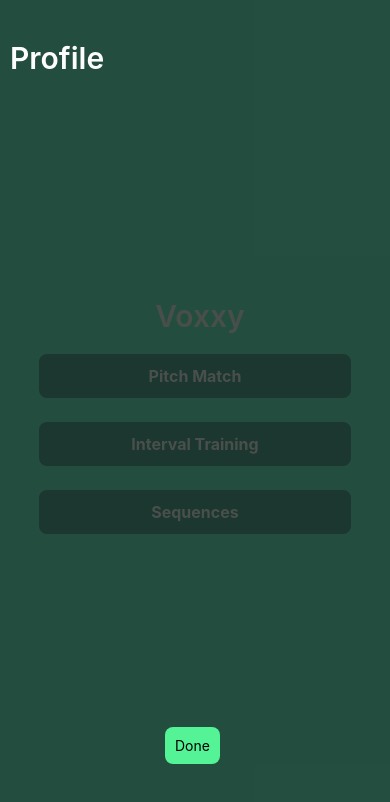
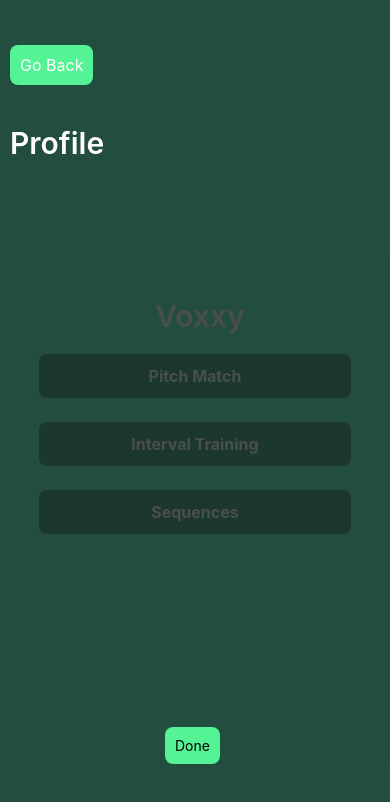
Before and after one commit to yoayo112/Voxxy, a React Native app: screen / in a window 390 px wide. Both pictures are taken after a click on the element 195 px from the left and 32 px from the top of the page. Shown: the top 802 px of the page. Built offline with nearby package versions, Linux system fonts and the light colour scheme.

Commit message:
factored BackButton into its own file

```diff
--- a/App.tsx
+++ b/App.tsx
@@ -16,7 +16,7 @@
   PermissionsAndroid,
  } from 'react-native';
 
-import styles, { pitchBoxWidth } from './VOX//styles';
+import styles, { pitchBoxWidth } from './VOX/UI/styles';
 import PitchMatchScreen from './VOX//pitchmatch';
 import IntervalScreen from './VOX//intervals';
 import SequenceScreen from './VOX//sequences';
--- a/VOX/API.tsx
+++ b/VOX/API.tsx
@@ -4,7 +4,7 @@
 */
 
 import React , {useState, useEffect} from 'react';
-import { pitchBoxHeight, heightRange } from './styles';
+import { pitchBoxHeight, heightRange } from './UI/styles';
 
 // used to translate frequency to position.
 //The box is 500px tall.
--- /dev/null
+++ b/VOX/UI/backButton.tsx
@@ -0,0 +1,25 @@
+/**
+ * simple back button interface
+ * @author Sky Vercauteren 2025
+ */
+
+import React from 'react';
+import {
+    Text,
+    TouchableOpacity,
+ } from 'react-native';
+ import styles from './styles';
+
+  interface props {
+  onBack: () => void;
+}
+
+ const BackButton: React.FC<props> =  ({ onBack })  => {
+    return (
+        <TouchableOpacity style={styles.backButton} onPress={onBack}>
+          <Text style={styles.backButtonText}>Go Back</Text>
+        </TouchableOpacity>
+    );
+ };
+
+ export default BackButton;
--- a/VOX/intervals.tsx
+++ b/VOX/intervals.tsx
@@ -12,7 +12,8 @@
   View,
   TouchableOpacity
  } from 'react-native';
- import styles from './styles';
+ import styles from './UI/styles';
+ import BackButton from './UI/backButton';
 
  interface IntervalScreenProps {
   onBack: () => void;
@@ -28,9 +29,7 @@
 
   return (
     <SafeAreaView style={styles.intervalContainer}>
-        <TouchableOpacity style={styles.backButton} onPress={onBack}>
-          <Text style={styles.backButtonText}>Go Back</Text>
-        </TouchableOpacity>
+        <BackButton onBack={onBack}/>
         <Text style={styles.titleText}>Pitch Match Game</Text>
         <Text style={{color: '#c8dcdfff', fontSize: 16}}>
           Welcome to the interval game! {"\n"}
--- a/VOX/pitchmatch.tsx
+++ b/VOX/pitchmatch.tsx
@@ -12,7 +12,7 @@
   TouchableOpacity,
  } from 'react-native';
  import { PitchDetector } from 'react-native-pitch-detector';
- import styles, { pitchBoxHeight, pitchBoxWidth, heightRange } from './styles';
+ import styles, { pitchBoxHeight, pitchBoxWidth, heightRange } from './UI/styles';
  import { fqzToPosition, pitchFrequencies } from './API';
 
  interface PitchMatchScreenProps {
--- a/VOX/profile.tsx
+++ b/VOX/profile.tsx
@@ -11,16 +11,17 @@
   View,
   TouchableOpacity,
  } from 'react-native';
- import styles from './styles';
+ import styles from './UI/styles';
+ import BackButton from './UI/backButton';
 
- interface ProfileScreenProps {
+  interface props {
   onBack: () => void;
 }
 
-const ProfileScreen: React.FC<ProfileScreenProps> = ({onBack}) => {
+const ProfileScreen: React.FC<props> = ({onBack}) => {
       return (
     <View style={styles.profileContainer}>
-
+      <BackButton onBack={onBack}/>
       <Text style={[styles.titleText,{marginTop:40}]}>Profile</Text>
     </View>
       );
--- a/VOX/sequences.tsx
+++ b/VOX/sequences.tsx
@@ -12,7 +12,8 @@
   View,
   TouchableOpacity
  } from 'react-native';
- import styles from './styles';
+ import styles from './UI/styles';
+ import BackButton from './UI/backButton';
 
  interface SequenceScreenProps {
   onBack: () => void;
@@ -29,9 +30,7 @@
   return (
     <SafeAreaView style={styles.sequenceContainer}>
       {/*<View style={styles.contentBox}>*/}
-        <TouchableOpacity style={styles.backButton} onPress={onBack}>
-          <Text style={styles.backButtonText}>Go Back</Text>
-        </TouchableOpacity>
+        <BackButton onBack={onBack}/>
         <Text style={styles.titleText}>Pitch Match Game</Text>
         <Text style={{color: '#c8dcdfff', fontSize: 16}}>
           Welcome to the interval game! {"\n"}
```
Also changed, not shown: VOX/UI/styles.tsx (renamed from VOX/styles.tsx).
